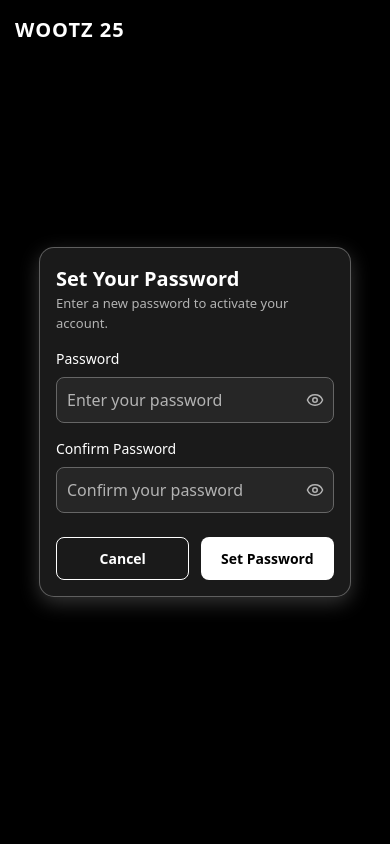
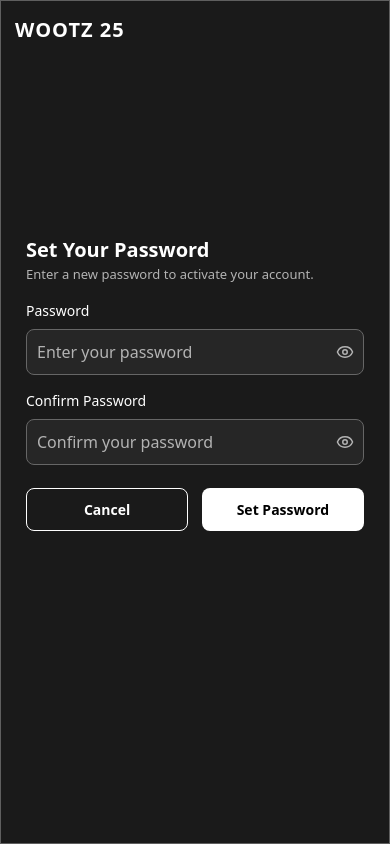
Before and after one commit to Mithun-04/wootz25, a Next.js app in the folder Frontend/: page /auth/set-password in a window 390 px wide. Built offline with nearby package versions, Linux system fonts and the light colour scheme.

Commit message:
Mobile_Layout

```diff
--- a/Frontend/app/auth/set-password/page.js
+++ b/Frontend/app/auth/set-password/page.js
@@ -100,7 +100,9 @@ export default function Page() {
                 </div>
               </div>
               <div className="card-footer">
-                <button type="button" className="btn btn-outline">Cancel</button>
+                <button type="button" className="btn btn-outline" onClick={() =>{
+                  window.location.href = "/"
+                }}>Cancel</button>
                 <button type="submit" className="btn btn-primary">Set Password</button>
               </div>
             </form>
--- a/Frontend/app/auth/set-password/password.css
+++ b/Frontend/app/auth/set-password/password.css
@@ -150,8 +150,11 @@
     }
 
     .card {
-      width: 80%;
-      padding: 1rem;
+      width: 100vw;
+      border-radius: 0;
+      /* padding: 1rem; */
+      padding-top: 60%;
+      height: 100vh;
     }
 
     .card-title {
@@ -162,6 +165,7 @@
       font-size: 13px;
     }
 
+
     .btn {
       font-size: 14px;
       padding: 10px;
--- a/Frontend/app/auth/verify-email/page.js
+++ b/Frontend/app/auth/verify-email/page.js
@@ -63,7 +63,7 @@ const handleResend = async () => {
             </p>
             <p>If you don't see the email, check your spam folder.</p>
           </CardContent>
-          <CardFooter>
+          <CardFooter className = "card-footer">
             <button onClick = {handleResend}className="btn btn-primary">Resend</button>
           </CardFooter>
         </Card>
--- a/Frontend/app/auth/verify-email/verify.css
+++ b/Frontend/app/auth/verify-email/verify.css
@@ -58,6 +58,7 @@
     font-size: 16px;
     line-height: 1.5;
     color: #e4e4e4;
+    text-align: justify;
   }
 
   .card-content strong {
@@ -95,25 +96,32 @@
     }
 
     .card {
-      width: 90%;
+      width: 100%;
       padding: 1rem;
-      height: 38%;
+      padding-top: 12rem;
+      height: 100vh;
+      border-radius: 0;
+    }
+
+    .card-footer{
+      margin-top: 4rem;
     }
 
     .card-title {
-      font-size: 20px;
+      font-size: 1.3rem;
     }
 
     .card-description {
-      font-size: 13px;
+      font-size: 0.8rem;
     }
 
     .card-content p {
-      font-size: 14px;
+      font-size: 1.198rem;
+      text-align: justify;
     }
 
     .btn {
-      font-size: 14px;
+      font-size: 1rem;
       padding: 10px;
     }
   }
```
